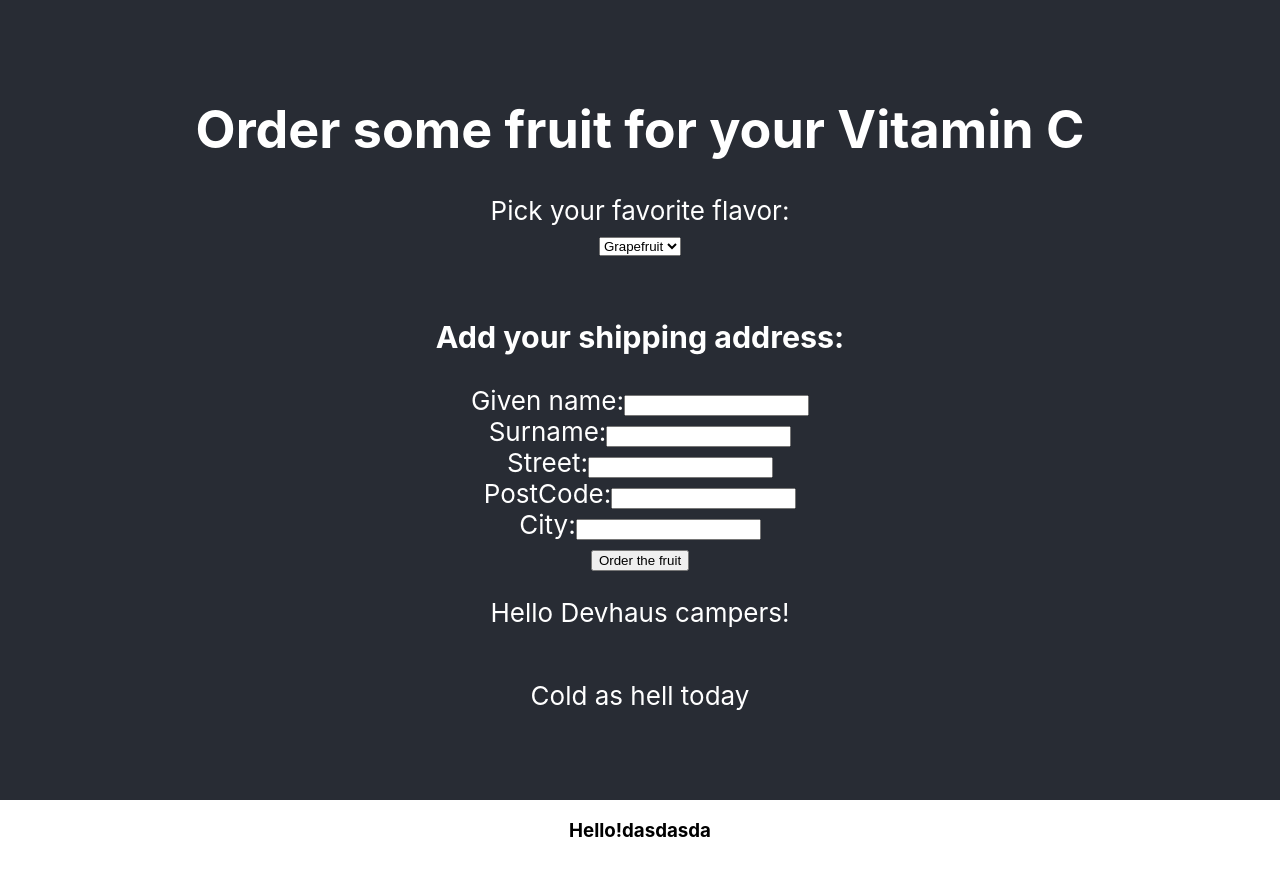
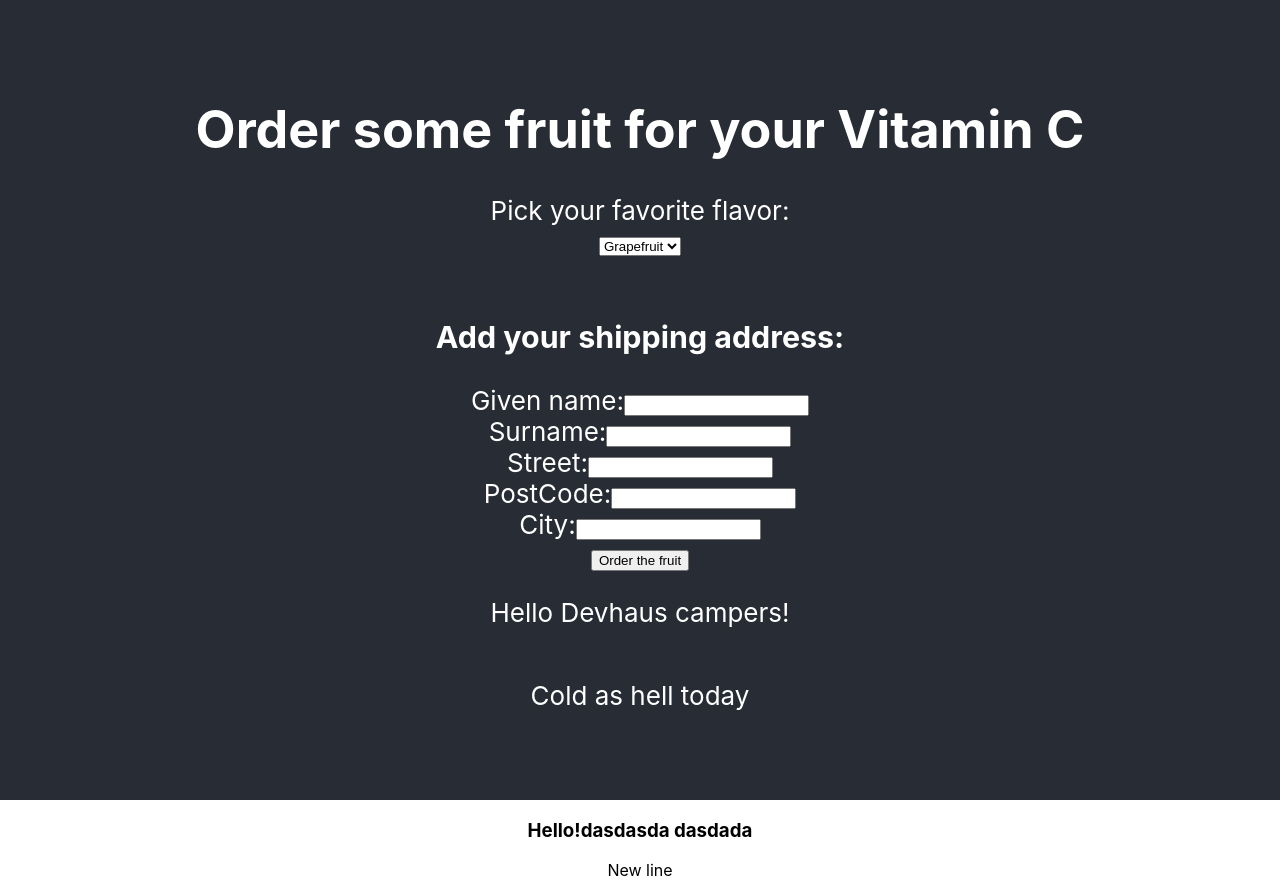
Before and after one commit to devhausleipzig/git-react-challenge, a React (Create React App) app: page / in a window 1280 px wide. Before the commit the page ends 860 px from the top, so only its background shows below. Built offline with nearby package versions, Linux system fonts and the light colour scheme.

Commit message:
Second feature commit

```diff
--- a/src/App.js
+++ b/src/App.js
@@ -9,7 +9,8 @@ function App() {
             <p>Hello Devhaus campers!</p>
             <p>Cold as hell today</p>
          </header>
-         <h3>Hello!dasdasda</h3>
+         <h3>Hello!dasdasda dasdada</h3>
+         <p>New line</p>
       </div>
    );
 }
```
